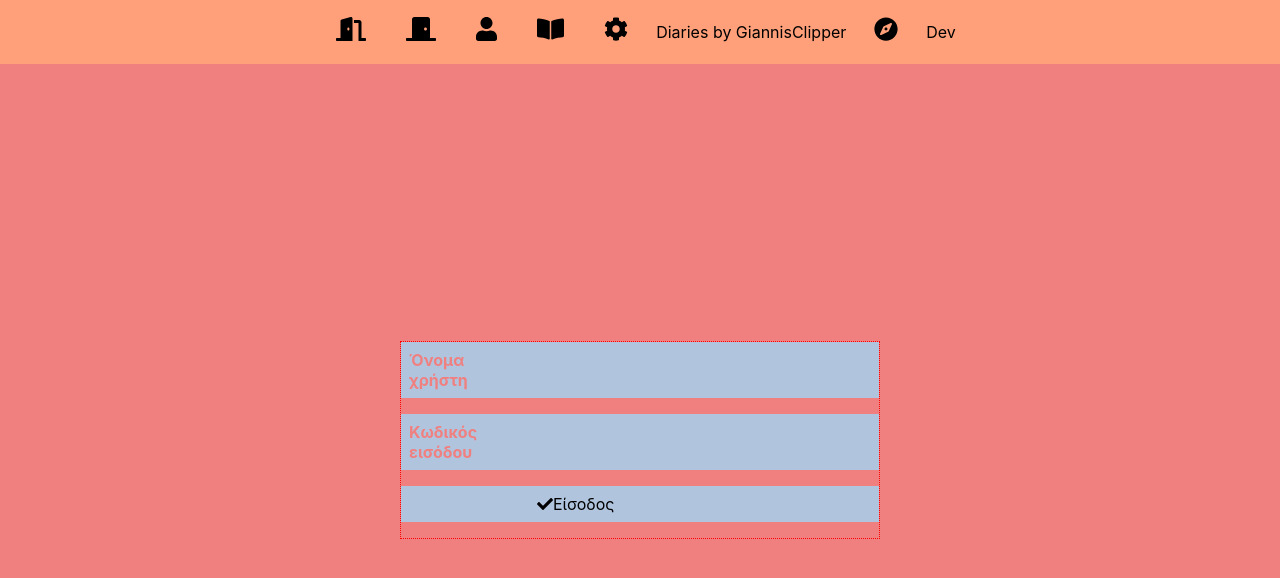
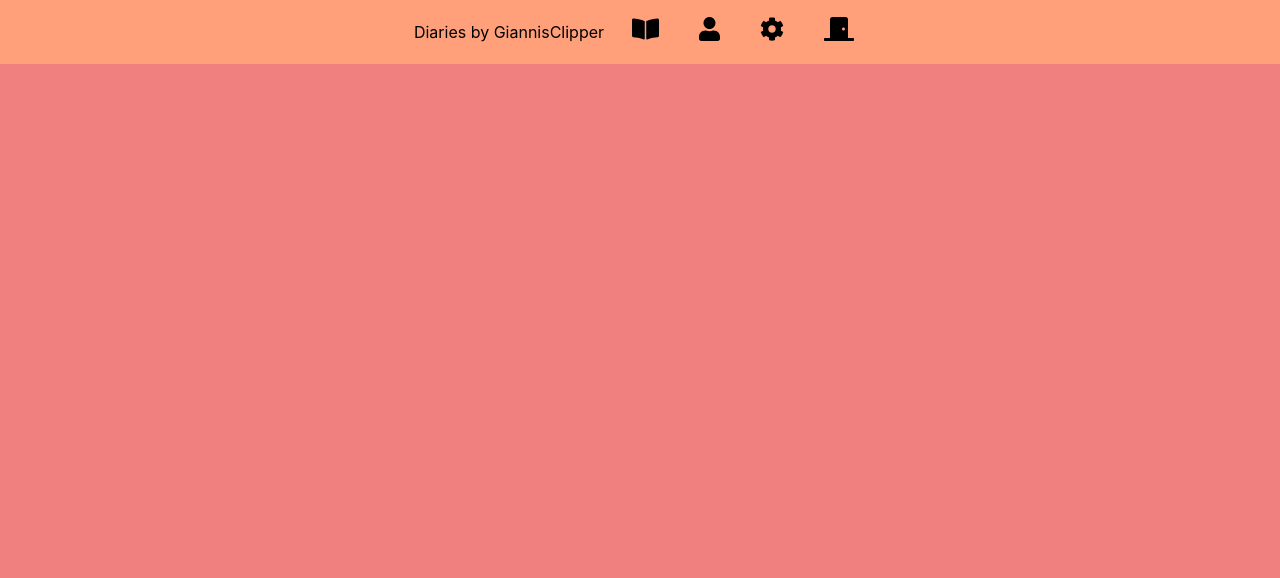
Before and after one commit to GiannisClipper/diaries, a React (Create React App) app: page / in a window 1280 px wide. Before the commit this address led to /signin. Shown: the top 578 px of the page. Built offline with nearby package versions, Linux system fonts and the light colour scheme; sample sign-in values are in the browser's storage.

Commit message:
Updating App header menu.

```diff
--- a/src/components/App.js
+++ b/src/components/App.js
@@ -1,128 +1,19 @@
-import React, { useContext } from 'react';
-import styled from 'styled-components';
-import { InitStyle, centeredness } from './libs/InitStyle';
-import { FontAwesomeIcon } from '@fortawesome/react-fontawesome';
-import { faUser, faBookOpen, faCog, faCompass, faDoorOpen, faDoorClosed } from '@fortawesome/free-solid-svg-icons';
+import React from 'react';
 import { STATEContextProvider } from './STATEContext';
 import { REFContextProvider } from './REFContext';
-import { REFContext } from './REFContext';
+import { InitStyle } from './libs/InitStyle';
 import Routes from './Routes';
-import { realFetch, mockFetch } from '../helpers/customFetch';
-
-const AppHeader = styled.div`
-    position: fixed;
-    top: 0;
-    width: 100%;
-
-    height: 8vh;
-    line-height: 8vh;
-    background-color: lightsalmon;
-
-    text-align: center;
-
-    * {
-        font: inherit;
-        color: inherit;
-        background-color: inherit;
-        margin-left: .5em;
-        margin-right: .5em;
-    }
-
-    .icon {
-        font-size: 1.5em;
-    }
-`;
-
-const AppMain= styled.div`
-    padding-top: 8vh;
-    text-align: center;
-    ${props => props.centeredness && centeredness}
-`;
 
 function App() {
 
     return (
         <STATEContextProvider>
         <REFContextProvider>
-        <InitStyle />
-
-        <AppHeader>
-            <GotoSignin />
-            <GotoSignout />
-            <GotoUsers />
-            <GotoDates />
-            <GotoSettings />
-            <span>Diaries by GiannisClipper</span>
-            <ScrollToCentralDate />
-            <Dev />
-        </AppHeader>
-
-        <AppMain centeredness>
+            <InitStyle />
             <Routes />
-        </AppMain>
-
         </REFContextProvider>
         </STATEContextProvider>
     );
 }
 
-const GotoSignin = () => {
-    return (
-        <a href="/signin">
-            <FontAwesomeIcon icon={ faDoorOpen } className="icon" title="Είσοδος" />
-        </a>
-    )
-}
-const GotoSignout = () => {
-    return (
-        <a href="/signout">
-            <FontAwesomeIcon icon={ faDoorClosed } className="icon" title="Έξοδος" />
-        </a>
-    )
-}
-const GotoUsers = () => {
-    return (
-        <a href="/users">
-            <FontAwesomeIcon icon={ faUser } className="icon" title="Χρήστες" />
-        </a>
-    )
-}
-const GotoDates = () => {
-    return (
-        <a href="/dates">
-            <FontAwesomeIcon icon={ faBookOpen } className="icon" title="Ημερολόγο" />
-        </a>
-    )
-}
-const GotoSettings = () => {
-    return (
-        <a href="/settings">
-            <FontAwesomeIcon icon={ faCog } className="icon" title="Ρυθμίσεις" />
-        </a>
-    )
-}
-const ScrollToCentralDate = () => {
-    const REF = useContext( REFContext );
-    return (
-        <button onClick={ event => REF.current.scrollToCentralDate( event )}>
-            <FontAwesomeIcon icon={ faCompass } className="icon" title="Μετακίνηση στην κεντρική ημ/νία" />
-        </button>
-    )
-}
-const Dev = () => {
-    return (
-        <button onClick={ event => {
-            realFetch( `/.netlify/functions/dev`, { method: 'GET' } )
-            .then( res => {
-                alert( JSON.stringify( res ) );
-            } )
-            .catch( err => {
-                alert( err );
-            } );
-        } }>
-            Dev
-        </button>
-    )
-}
-
 export default App;
--- a/src/components/Routes.js
+++ b/src/components/Routes.js
@@ -1,22 +1,190 @@
-import React from 'react';
+import React, { useContext } from 'react';
+import { REFContext } from './REFContext';
+import { realFetch, mockFetch } from '../helpers/customFetch';
 import { BrowserRouter, Switch, Route, Redirect } from 'react-router-dom';
+import styled from 'styled-components';
+import { centeredness } from './libs/InitStyle';
+import { FontAwesomeIcon } from '@fortawesome/react-fontawesome';
+import { faUser, faBookOpen, faCog, faCompass, faDoorOpen, faDoorClosed } from '@fortawesome/free-solid-svg-icons';
 import { Signin, Signout } from './Auth';
 import UserList from './UserList';
 import DateList from './DateList';
 import Settings from './Settings';
 
+const GotoSignin = () => {
+    return (
+        <a href="/signin">
+            <FontAwesomeIcon icon={ faDoorOpen } className="icon" title="Είσοδος" />
+        </a>
+    )
+}
+const GotoSignout = () => {
+    return (
+        <a href="/signout">
+            <FontAwesomeIcon icon={ faDoorClosed } className="icon" title="Έξοδος" />
+        </a>
+    )
+}
+const GotoUsers = () => {
+    return (
+        <a href="/users">
+            <FontAwesomeIcon icon={ faUser } className="icon" title="Χρήστες" />
+        </a>
+    )
+}
+const GotoDates = () => {
+    return (
+        <a href="/dates">
+            <FontAwesomeIcon icon={ faBookOpen } className="icon" title="Ημερολόγο" />
+        </a>
+    )
+}
+const GotoSettings = () => {
+    return (
+        <a href="/settings">
+            <FontAwesomeIcon icon={ faCog } className="icon" title="Ρυθμίσεις" />
+        </a>
+    )
+}
+const ScrollToCentralDate = () => {
+    const REF = useContext( REFContext );
+    return (
+        <button onClick={ event => REF.current.scrollToCentralDate( event )}>
+            <FontAwesomeIcon icon={ faCompass } className="icon" title="Μετακίνηση στην κεντρική ημ/νία" />
+        </button>
+    )
+}
+const Dev = () => {
+    return (
+        <button onClick={ event => {
+            realFetch( `/.netlify/functions/dev`, { method: 'GET' } )
+            .then( res => {
+                alert( JSON.stringify( res ) );
+            } )
+            .catch( err => {
+                alert( err );
+            } );
+        } }>
+            Dev
+        </button>
+    )
+}
+
+const AppHeader = styled.div`
+    position: fixed;
+    top: 0;
+    width: 100%;
+
+    height: 8vh;
+    line-height: 8vh;
+    background-color: lightsalmon;
+
+    text-align: center;
+
+    * {
+        font: inherit;
+        color: inherit;
+        background-color: inherit;
+        margin-left: .5em;
+        margin-right: .5em;
+    }
+
+    .icon {
+        font-size: 1.5em;
+    }
+`;
+
+const AppMain = styled.div`
+    padding-top: 8vh;
+    text-align: center;
+    ${props => props.centeredness && centeredness}
+`;
+
+function Error404() {
+    return <>Error 404. Page not found.</>
+}
+
+function AppLayout( props ) {
+
+    const { layout } = props;
+
+    return (
+        <>
+        <AppHeader>
+            <span>Diaries by GiannisClipper</span>
+            {/* <Dev /> */}
+
+            { layout === 'signin' ?
+                <GotoSignin />
+            : layout === 'signout' ?
+                <GotoSignin />
+            : layout === 'dates' ?
+                <>
+                <ScrollToCentralDate />
+                <GotoDates />
+                <GotoUsers />
+                <GotoSettings />
+                <GotoSignout />
+                </>
+            : layout === 'users' ?
+                <>
+                <GotoDates />
+                <GotoUsers />
+                <GotoSettings />
+                <GotoSignout />
+                </>
+            : layout === 'settings' ?
+                <>
+                <GotoDates />
+                <GotoUsers />
+                <GotoSettings />
+                <GotoSignout />
+                </>
+            :
+                <>
+                <GotoDates />
+                <GotoUsers />
+                <GotoSettings />
+                <GotoSignout />
+                </>
+            }
+        </AppHeader>
+
+        <AppMain centeredness>
+            { layout === 'home' ? <></>
+            : layout === 'signin' ? <Signin />
+            : layout === 'signout' ? <Signout />
+            : layout === 'dates' ? <DateList />
+            : layout === 'users' ? <UserList />
+            : layout === 'settings' ? <Settings />
+            : <Error404 /> }
+        </AppMain>
+        </>
+    );
+}
+
 function Routes() {
+
+    const token = localStorage.getItem( 'token' );
 
     return (
         <BrowserRouter>
-            <Switch>
-                <Route exact path='/signin' component={ Signin } />
-                <Route exact path='/signout' component={ Signout } />
-                <Route exact path='/users' component={ UserList } />
-                <Route exact path='/dates' component={ DateList } />
-                <Route exact path='/settings' component={ Settings } />
-                <Route render={() => (<Redirect to={{ pathname: '/signin' }} />)} />
-            </Switch>
+            { token
+            ?
+                <Switch>
+                    <Route exact path='/' render={() => (<AppLayout layout="home" />)} />
+                    <Route exact path='/signout' render={() => (<AppLayout layout="signout" />)} />
+                    <Route exact path='/users' render={() => (<AppLayout layout="users" />)} />
+                    <Route exact path='/dates' render={() => (<AppLayout layout="dates" />)} />
+                    <Route exact path='/settings' render={() => (<AppLayout layout="settings" />)} />
+                    <Route render={() => (<AppLayout layout="404" />)} />
+                </Switch>
+            :
+                <Switch>
+                    <Route exact path='/signin' render={() => (<AppLayout layout="signin" />)} />
+                    <Route render={() => (<Redirect to={{ pathname: '/signin' }} />)} />
+                </Switch>
+            }
         </BrowserRouter>
     );
 }
--- a/src/lambda/common/token.js
+++ b/src/lambda/common/token.js
@@ -2,7 +2,7 @@ const jwt = require('jsonwebtoken');
 
 const createToken = payload => {
     const secret = process.env.TOKEN_SECRET;
-    const token = jwt.sign( payload, secret, { expiresIn: '1d' } );
+    const token = jwt.sign( payload, secret, { expiresIn: '15m' } );
     return token;
 }
 
```
